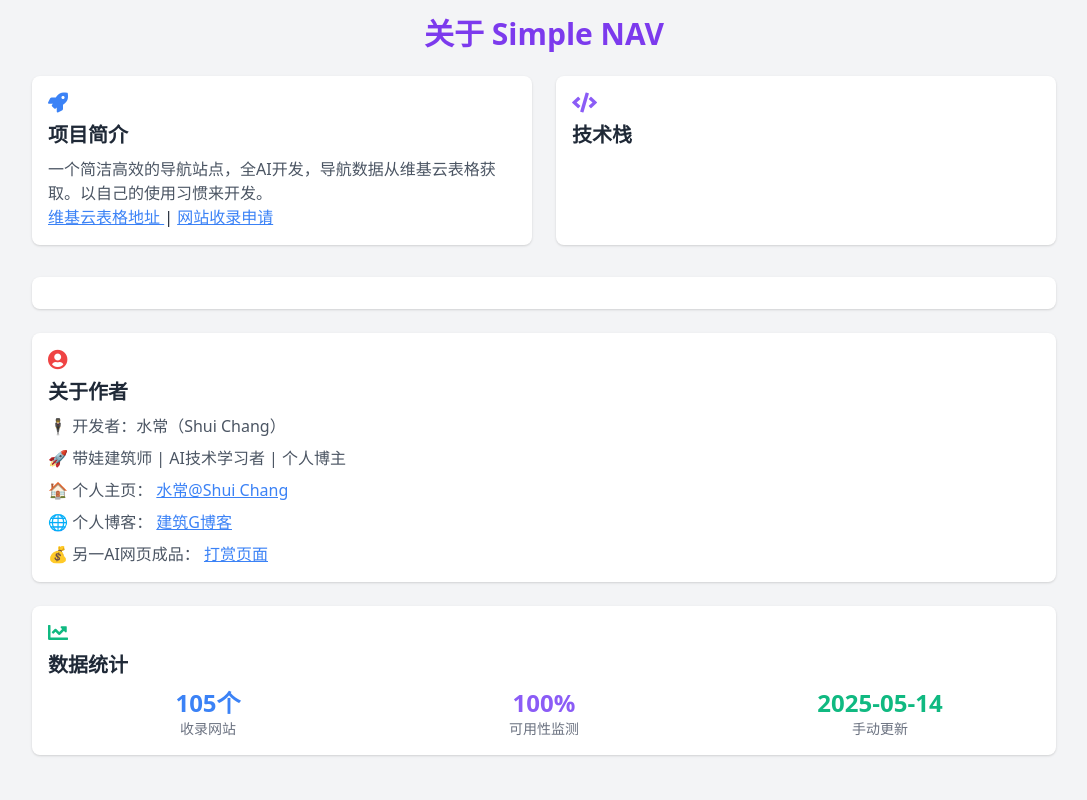
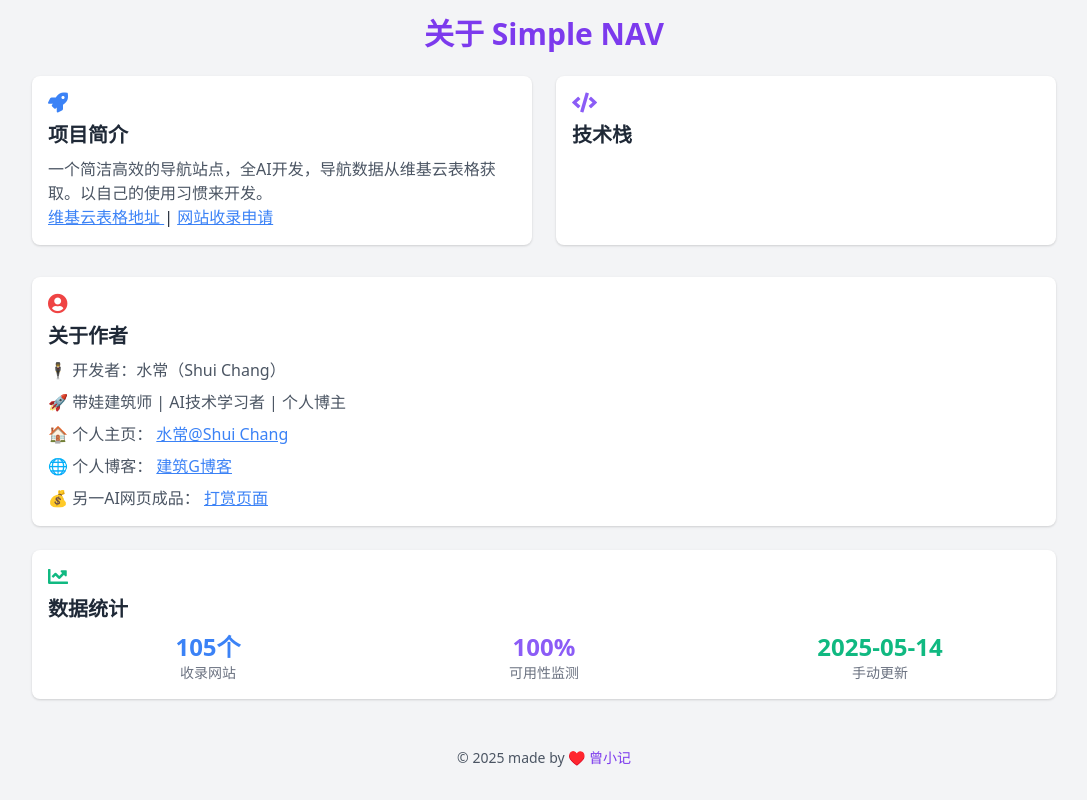
Before and after one commit to zengwei8008/Simple-Nav, a Vue app: page /about in a window 1280 px wide. Shown: the whole page, without its empty margins (96-1183 px from the left). Built offline with nearby package versions, Linux system fonts and the light colour scheme; no server answers.

Commit message:
Update About.vue

```diff
--- a/src/views/About.vue
+++ b/src/views/About.vue
@@ -42,10 +42,7 @@
               </div>
             </div>
 
-            <div class="bg-white dark:bg-gray-800 p-4 rounded-lg shadow mb-6">
 
-
-            </div>
 
             <!-- 新增关于作者区块 -->
             <div class="bg-white dark:bg-gray-800 p-4 rounded-lg shadow mb-6">
```
